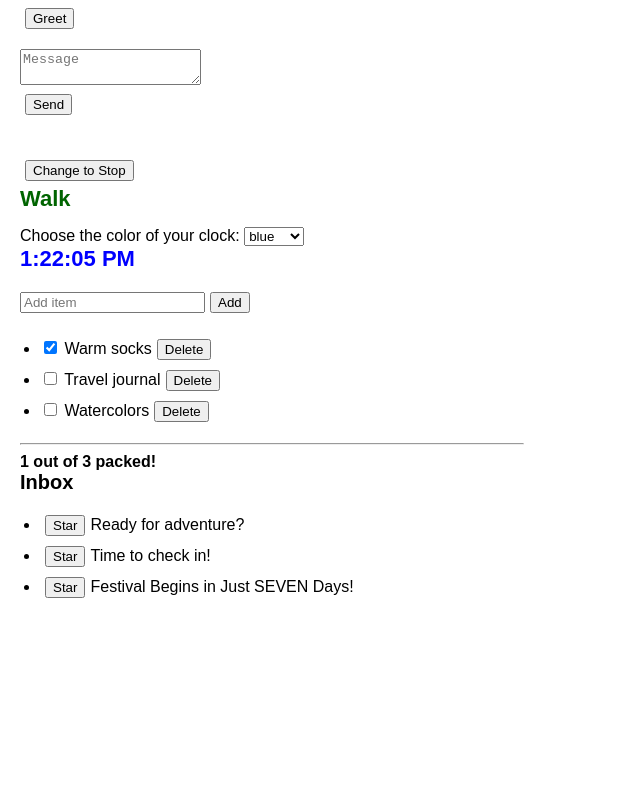
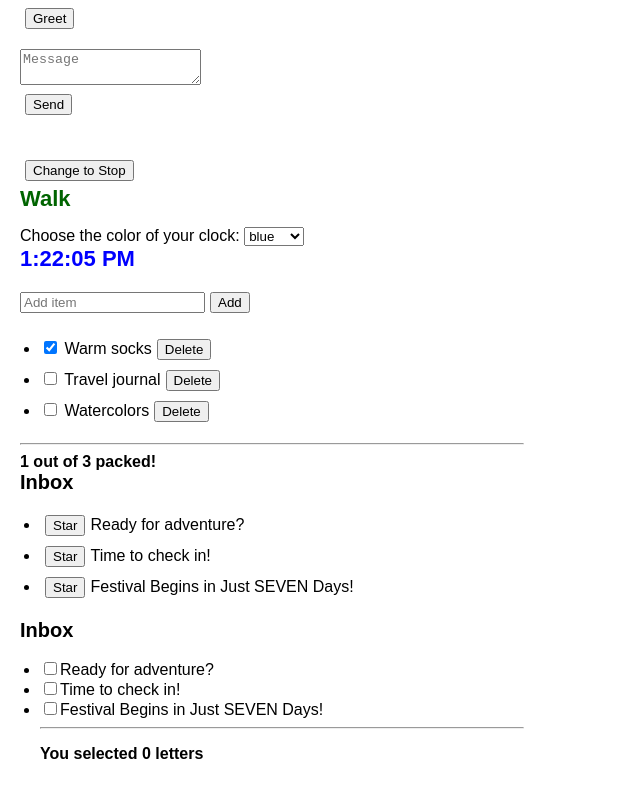
Before and after one commit to justCallMeArslan/react, a React (Vite) app in the folder practice/reactDev-exercises/: page / in a window 1280 px wide. Shown: the part 530-1327 px from the top of the page, without its empty margins (0-640 px from the left). Before the commit the page ends 1169 px from the top, so only its background shows below. Built offline with nearby package versions, Linux system fonts and the light colour scheme.

Commit message:
docs: completed exercise 4 and assignment

```diff
--- /dev/null
+++ b/practice/reactDev-exercises/src/Letters4.jsx
@@ -0,0 +1,22 @@
+export default function Letter({
+    letter,
+    onToggle,
+    isSelected,
+}) {
+    return (
+        <li className={
+            isSelected ? 'selected' : ''
+        }>
+            <label>
+                <input
+                    type="checkbox"
+                    checked={isSelected}
+                    onChange={() => {
+                        onToggle(letter.id);
+                    }}
+                />
+                {letter.subject}
+            </label>
+        </li>
+    )
+}
--- /dev/null
+++ b/practice/reactDev-exercises/src/data2.js
@@ -0,0 +1,13 @@
+export const letters = [{
+    id: 0,
+    subject: 'Ready for adventure?',
+    isChecked: true,
+}, {
+    id: 1,
+    subject: 'Time to check in!',
+    isChecked: false,
+}, {
+    id: 2,
+    subject: 'Festival Begins in Just SEVEN Days!',
+    isChecked: false,
+}];
--- a/practice/reactDev-exercises/src/implemMultSelect.jsx
+++ b/practice/reactDev-exercises/src/implemMultSelect.jsx
@@ -1,16 +1,25 @@
 import { useState } from 'react';
-import { letters } from './data.js';
-import Letter from './Letter.jsx';
+import { letters } from './data2.js';
+import Letter from './Letters4.jsx';
 
-export default function MailClient() {
-    const [selectedId, setSelectedId] = useState(null);
+export default function MailClient1() {
+    const [selectedId, setSelectedId] = useState(([]));
 
-    // TODO: allow multiple selection
-    const selectedCount = 1;
+
+    const selectedCount = selectedId.length;
 
     function handleToggle(toggledId) {
-        // TODO: allow multiple selection
-        setSelectedId(toggledId);
+
+        if (selectedId.includes(toggledId)) {
+            setSelectedId(selectedId.filter(id => id !== toggledId))
+        } else {
+            setSelectedId(
+                [
+                    ...selectedId,
+                    toggledId
+                ]
+            )
+        }
     }
 
     return (
@@ -22,8 +31,7 @@ export default function MailClient() {
                         key={letter.id}
                         letter={letter}
                         isSelected={
-                            // TODO: allow multiple selection
-                            letter.id === selectedId
+                            selectedId.includes(letter.id)
                         }
                         onToggle={handleToggle}
                     />
@@ -38,3 +46,16 @@ export default function MailClient() {
         </>
     );
 }
+
+
+
+// The main idea is to change the initial state from null or a single ID
+// to an array (or Set) of IDs, allowing multiple items to be selected.
+// We use includes() to check whether toggledId is already in the array.
+// If the ID is already in the array, we remove it using filter(),
+// which deselects that item.
+// If the ID is not in the array, we create a copy of the array and add
+// the ID using spread syntax, which selects that item.
+// React then re-renders, and each checkbox's isSelected value is
+// recalculated by checking whether its ID exists in the selected IDs.
+// This keeps the checkboxes synchronized with the selected IDs state.
--- a/practice/reactDev-exercises/src/main.jsx
+++ b/practice/reactDev-exercises/src/main.jsx
@@ -8,6 +8,7 @@ import TrafficLight from './trafficLight'
 import Clock from './fixNotUpdating'
 import TravelPlan from './packingList'
 import MailClient from './disappearSelect'
+import MailClient1 from './implemMultSelect'
 
 
 createRoot(document.getElementById('root')).render(
@@ -20,5 +21,6 @@ createRoot(document.getElementById('root')).render(
     <Clock />
     <TravelPlan />
     <MailClient />
+    <MailClient1 />
   </StrictMode>,
 )
```
